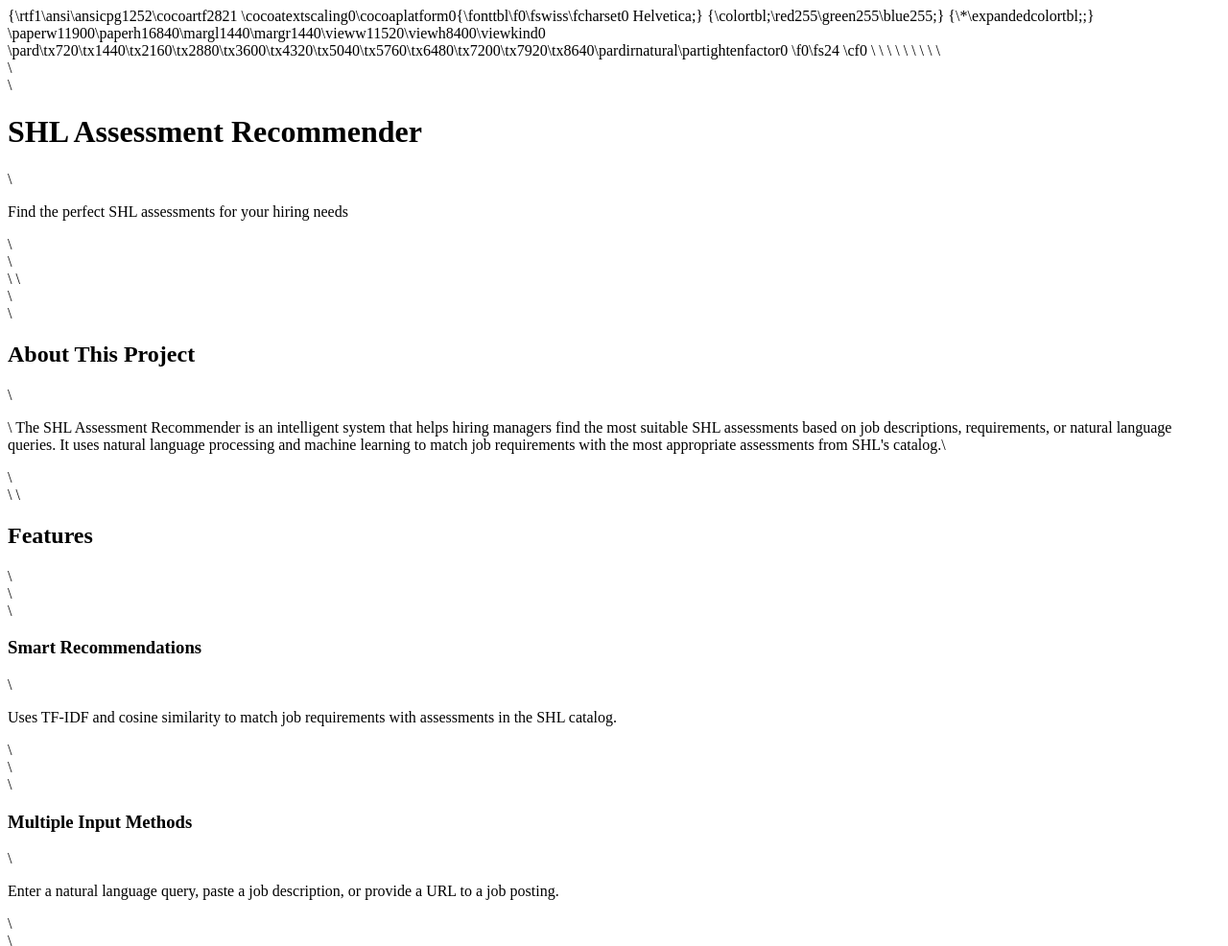
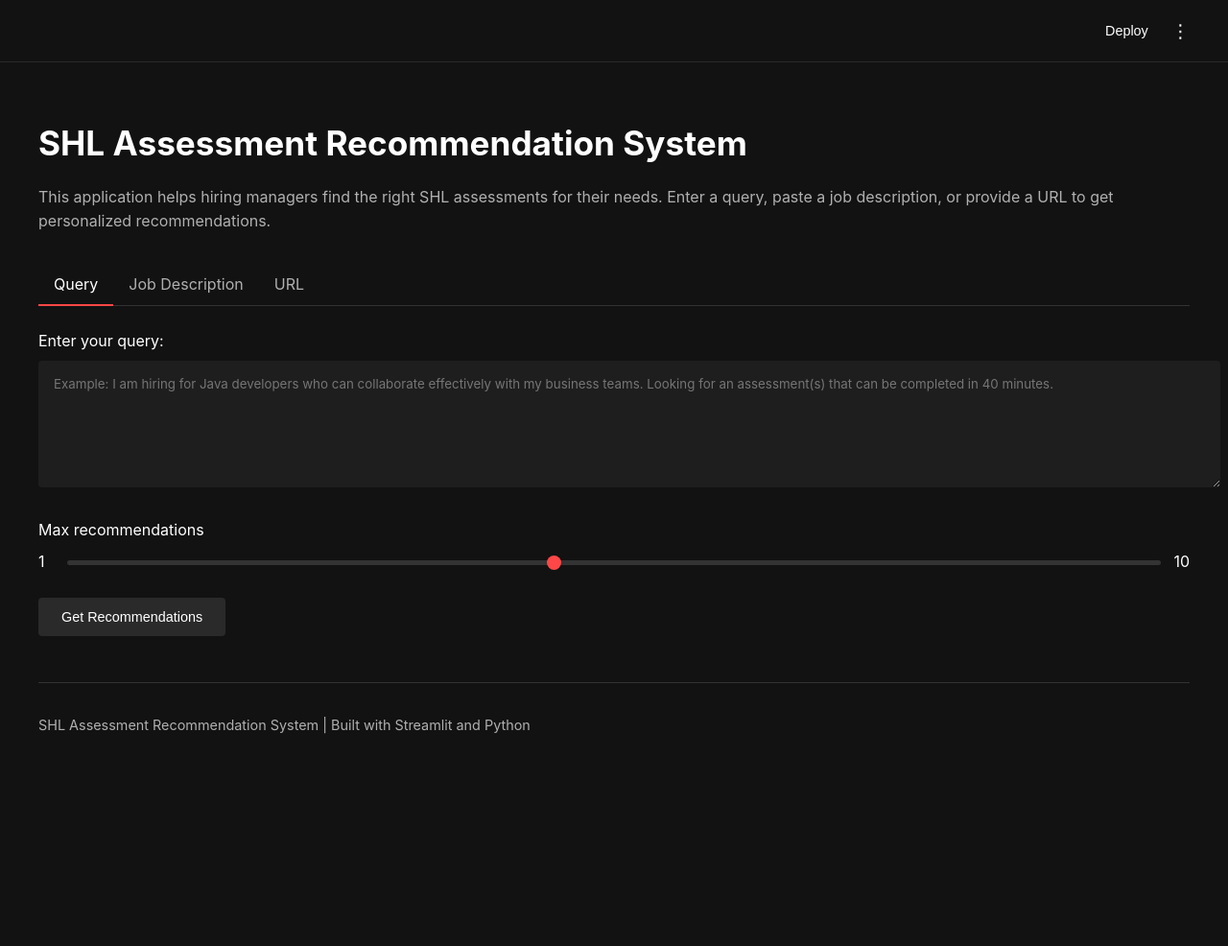
Before and after one commit to VeyronRocx/shl_recommender, a plain HTML site: page index.html in a window 1280 px wide. Shown: the top 986 px of the page at 96% size. After the commit the page ends 800 px from the top, so only its background shows below. Drawn offline with Linux system fonts and the light colour scheme.

Commit message:
Update index.html

```diff
--- a/index.html
+++ b/index.html
@@ -1,255 +1,250 @@
-{\rtf1\ansi\ansicpg1252\cocoartf2821
-\cocoatextscaling0\cocoaplatform0{\fonttbl\f0\fswiss\fcharset0 Helvetica;}
-{\colortbl;\red255\green255\blue255;}
-{\*\expandedcolortbl;;}
-\paperw11900\paperh16840\margl1440\margr1440\vieww11520\viewh8400\viewkind0
-\pard\tx720\tx1440\tx2160\tx2880\tx3600\tx4320\tx5040\tx5760\tx6480\tx7200\tx7920\tx8640\pardirnatural\partightenfactor0
+<!DOCTYPE html>
+<html lang="en">
+<head>
+    <meta charset="UTF-8">
+    <meta name="viewport" content="width=device-width, initial-scale=1.0">
+    <title>SHL Assessment Recommendation System</title>
+    <style>
+        :root {
+            --bg-color: #121212;
+            --card-bg: #1e1e1e;
+            --text-color: #ffffff;
+            --secondary-text: #b0b0b0;
+            --accent-color: #ff4747;
+            --button-color: #2a2a2a;
+        }
 
-\f0\fs24 \cf0 <!DOCTYPE html>\
-<html lang="en">\
-<head>\
-    <meta charset="UTF-8">\
-    <meta name="viewport" content="width=device-width, initial-scale=1.0">\
-    <title>SHL Assessment Recommender</title>\
-    <style>\
-        :root \{\
-            --primary-color: #2e5cb8;\
-            --secondary-color: #1e3c73;\
-            --accent-color: #4d8bf0;\
-            --light-bg: #f5f9ff;\
-            --text-color: #333;\
-            --light-text: #666;\
-        \}\
-        \
-        body \{\
-            font-family: 'Segoe UI', Tahoma, Geneva, Verdana, sans-serif;\
-            line-height: 1.6;\
-            margin: 0;\
-            padding: 0;\
-            color: var(--text-color);\
-            background-color: #fff;\
-        \}\
-        \
-        header \{\
-            background: linear-gradient(to right, var(--primary-color), var(--secondary-color));\
-            color: white;\
-            padding: 2rem 0;\
-            text-align: center;\
-        \}\
-        \
-        .container \{\
-            width: 90%;\
-            max-width: 1200px;\
-            margin: 0 auto;\
-            padding: 2rem 0;\
-        \}\
-        \
-        h1 \{\
-            margin: 0;\
-            font-size: 2.5rem;\
-        \}\
-        \
-        h2 \{\
-            color: var(--primary-color);\
-            margin-top: 2rem;\
-            border-bottom: 2px solid var(--accent-color);\
-            padding-bottom: 0.5rem;\
-        \}\
-        \
-        h3 \{\
-            color: var(--secondary-color);\
-        \}\
-        \
-        .subtitle \{\
-            font-size: 1.2rem;\
-            opacity: 0.9;\
-        \}\
-        \
-        .card \{\
-            background-color: var(--light-bg);\
-            border-radius: 8px;\
-            padding: 1.5rem;\
-            margin: 1.5rem 0;\
-            box-shadow: 0 4px 6px rgba(0, 0, 0, 0.1);\
-        \}\
-        \
-        .feature-grid \{\
-            display: grid;\
-            grid-template-columns: repeat(auto-fill, minmax(300px, 1fr));\
-            gap: 1.5rem;\
-            margin: 2rem 0;\
-        \}\
-        \
-        .feature-item \{\
-            background-color: white;\
-            border-radius: 8px;\
-            padding: 1.5rem;\
-            box-shadow: 0 2px 4px rgba(0, 0, 0, 0.08);\
-            border-left: 4px solid var(--accent-color);\
-        \}\
-        \
-        .btn \{\
-            display: inline-block;\
-            background-color: var(--primary-color);\
-            color: white;\
-            padding: 0.8rem 1.5rem;\
-            text-decoration: none;\
-            border-radius: 4px;\
-            font-weight: 500;\
-            margin-right: 1rem;\
-            margin-top: 1rem;\
-            transition: background-color 0.2s;\
-        \}\
-        \
-        .btn:hover \{\
-            background-color: var(--secondary-color);\
-        \}\
-        \
-        .btn-secondary \{\
-            background-color: white;\
-            color: var(--primary-color);\
-            border: 1px solid var(--primary-color);\
-        \}\
-        \
-        .btn-secondary:hover \{\
-            background-color: var(--light-bg);\
-        \}\
-        \
-        pre \{\
-            background-color: #f4f4f4;\
-            padding: 1rem;\
-            border-radius: 4px;\
-            overflow-x: auto;\
-        \}\
-        \
-        code \{\
-            font-family: 'Courier New', Courier, monospace;\
-        \}\
-        \
-        .demo-image \{\
-            max-width: 100%;\
-            border-radius: 8px;\
-            box-shadow: 0 4px 8px rgba(0, 0, 0, 0.1);\
-            margin: 1.5rem 0;\
-        \}\
-        \
-        footer \{\
-            background-color: var(--light-bg);\
-            padding: 2rem 0;\
-            text-align: center;\
-            margin-top: 3rem;\
-            color: var(--light-text);\
-        \}\
-    </style>\
-</head>\
-<body>\
-    <header>\
-        <div class="container">\
-            <h1>SHL Assessment Recommender</h1>\
-            <p class="subtitle">Find the perfect SHL assessments for your hiring needs</p>\
-        </div>\
-    </header>\
-\
-    <div class="container">\
-        <div class="card">\
-            <h2>About This Project</h2>\
-            <p>\
-                The SHL Assessment Recommender is an intelligent system that helps hiring managers find the most suitable SHL assessments based on job descriptions, requirements, or natural language queries. It uses natural language processing and machine learning to match job requirements with the most appropriate assessments from SHL's catalog.\
-            </p>\
-        </div>\
-\
-        <h2>Features</h2>\
-        <div class="feature-grid">\
-            <div class="feature-item">\
-                <h3>Smart Recommendations</h3>\
-                <p>Uses TF-IDF and cosine similarity to match job requirements with assessments in the SHL catalog.</p>\
-            </div>\
-            <div class="feature-item">\
-                <h3>Multiple Input Methods</h3>\
-                <p>Enter a natural language query, paste a job description, or provide a URL to a job posting.</p>\
-            </div>\
-            <div class="feature-item">\
-                <h3>Intelligent Analysis</h3>\
-                <p>Automatically detects skills, test types, and duration constraints from your input.</p>\
-            </div>\
-            <div class="feature-item">\
-                <h3>REST API</h3>\
-                <p>Access recommendations programmatically through a well-documented FastAPI endpoint.</p>\
-            </div>\
-        </div>\
-\
-        <h2>How It Works</h2>\
-        <p>\
-            The application analyzes your input using natural language processing techniques to extract relevant information such as:\
-        </p>\
-        <ul>\
-            <li>Technical skills required (Java, Python, SQL, etc.)</li>\
-            <li>Types of assessments needed (cognitive, personality, technical)</li>\
-            <li>Maximum duration constraints</li>\
-        </ul>\
-        <p>\
-            It then uses TF-IDF vectorization and cosine similarity to match your requirements with the most suitable assessments from the SHL catalog, applying filters based on your constraints.\
-        </p>\
-\
-        <h2>Try The Application</h2>\
-        <p>\
-            This GitHub Pages site is a static representation of the project. To use the actual application:\
-        </p>\
-\
-        <h3>Option 1: Deploy Your Own Instance</h3>\
-        <pre><code>git clone https://github.com/yourusername/shl-recommender.git\
-cd shl-recommender\
-pip install -r requirements.txt\
-\
-# Run the Streamlit web interface\
-streamlit run app.py\
-\
-# Or run the API server\
-uvicorn api:app --reload</code></pre>\
-\
-        <h3>Option 2: Try the Hosted Version</h3>\
-        <p>\
-            For a live demo of this application, check out our hosted version:\
-        </p>\
-        <a href="#" class="btn">Try Live Demo</a>\
-        <a href="https://github.com/yourusername/shl-recommender" class="btn btn-secondary">View on GitHub</a>\
-\
-        <h2>Example Queries</h2>\
-        <div class="card">\
-            <p><strong>Query:</strong> "I am hiring for Java developers who can collaborate effectively with my business teams. Looking for an assessment(s) that can be completed in 40 minutes."</p>\
-            <p><strong>The system will:</strong> Detect Java as a required skill, identify a 40-minute time constraint, and recommend suitable technical assessments that meet these criteria.</p>\
-        </div>\
-\
-        <div class="card">\
-            <p><strong>Query:</strong> "Hiring for an analyst position. Need cognitive and personality tests under 30 minutes."</p>\
-            <p><strong>The system will:</strong> Identify the need for cognitive and personality assessments with a 30-minute duration limit and provide appropriate recommendations.</p>\
-        </div>\
-\
-        <h2>Project Architecture</h2>\
-        <ul>\
-            <li><strong>app.py</strong> - Streamlit web interface</li>\
-            <li><strong>api.py</strong> - FastAPI REST API for programmatic access</li>\
-            <li><strong>recommender.py</strong> - Core recommendation engine</li>\
-            <li><strong>shl_assessments.csv</strong> - Assessment catalog data</li>\
-        </ul>\
-\
-        <h2>Technical Implementation</h2>\
-        <p>\
-            The recommendation engine uses:\
-        </p>\
-        <ul>\
-            <li>TF-IDF Vectorization for text processing</li>\
-            <li>Cosine similarity for matching</li>\
-            <li>Regular expressions for extracting constraints</li>\
-            <li>Pandas for data manipulation</li>\
-        </ul>\
-    </div>\
-\
-    <footer>\
-        <div class="container">\
-            <p>SHL Assessment Recommender | Created with Python, FastAPI, and Streamlit</p>\
-            <p>\'a9 2025 | <a href="https://github.com/yourusername">GitHub</a></p>\
-        </div>\
-    </footer>\
-</body>\
-</html>}
+        body {
+            font-family: -apple-system, BlinkMacSystemFont, 'Segoe UI', Roboto, Oxygen, Ubuntu, Cantarell, 'Open Sans', 'Helvetica Neue', sans-serif;
+            line-height: 1.6;
+            margin: 0;
+            padding: 0;
+            color: var(--text-color);
+            background-color: var(--bg-color);
+        }
+
+        .header-bar {
+            display: flex;
+            justify-content: flex-end;
+            padding: 1rem 2rem;
+            background-color: var(--bg-color);
+            border-bottom: 1px solid #2a2a2a;
+        }
+
+        .deploy-btn {
+            background: none;
+            border: none;
+            color: var(--text-color);
+            font-size: 0.9rem;
+            cursor: pointer;
+            padding: 0.5rem 1rem;
+        }
+
+        .options-btn {
+            background: none;
+            border: none;
+            color: var(--text-color);
+            font-size: 1.2rem;
+            cursor: pointer;
+            padding: 0 0.5rem;
+        }
+
+        .container {
+            max-width: 1200px;
+            margin: 0 auto;
+            padding: 2rem;
+        }
+
+        h1 {
+            font-size: 2.2rem;
+            margin-bottom: 1rem;
+        }
+
+        .description {
+            color: var(--secondary-text);
+            margin-bottom: 2rem;
+        }
+
+        .tabs {
+            display: flex;
+            margin-bottom: 1.5rem;
+            border-bottom: 1px solid #333;
+        }
+
+        .tab {
+            padding: 0.5rem 1rem;
+            cursor: pointer;
+            color: var(--secondary-text);
+            position: relative;
+        }
+
+        .tab.active {
+            color: var(--text-color);
+        }
+
+        .tab.active::after {
+            content: '';
+            position: absolute;
+            bottom: -1px;
+            left: 0;
+            width: 100%;
+            height: 2px;
+            background-color: var(--accent-color);
+        }
+
+        .input-label {
+            display: block;
+            margin-bottom: 0.5rem;
+        }
+
+        textarea {
+            width: 100%;
+            height: 100px;
+            padding: 1rem;
+            border-radius: 4px;
+            background-color: var(--card-bg);
+            border: none;
+            color: var(--text-color);
+            font-family: inherit;
+            margin-bottom: 1.5rem;
+            resize: vertical;
+        }
+
+        .slider-container {
+            margin-bottom: 1.5rem;
+        }
+
+        .slider-label {
+            margin-bottom: 0.5rem;
+            display: block;
+        }
+
+        .slider-wrapper {
+            display: flex;
+            align-items: center;
+        }
+
+        .slider-min {
+            flex: 0 0 20px;
+        }
+
+        .slider-max {
+            flex: 0 0 20px;
+            text-align: right;
+        }
+
+        .slider {
+            flex: 1;
+            margin: 0 10px;
+            -webkit-appearance: none;
+            height: 5px;
+            border-radius: 5px;
+            background: #333;
+            outline: none;
+        }
+
+        .slider::-webkit-slider-thumb {
+            -webkit-appearance: none;
+            appearance: none;
+            width: 15px;
+            height: 15px;
+            border-radius: 50%;
+            background: var(--accent-color);
+            cursor: pointer;
+        }
+
+        .get-recommendations-btn {
+            background-color: var(--button-color);
+            color: var(--text-color);
+            border: none;
+            padding: 0.75rem 1.5rem;
+            border-radius: 4px;
+            cursor: pointer;
+            font-size: 0.9rem;
+            font-weight: 500;
+        }
+
+        .footer {
+            margin-top: 3rem;
+            padding-top: 2rem;
+            border-top: 1px solid #333;
+            color: var(--secondary-text);
+            font-size: 0.9rem;
+        }
+    </style>
+</head>
+<body>
+    <div class="header-bar">
+        <button class="deploy-btn">Deploy</button>
+        <button class="options-btn">⋮</button>
+    </div>
+
+    <div class="container">
+        <h1>SHL Assessment Recommendation System</h1>
+        <p class="description">This application helps hiring managers find the right SHL assessments for their needs. Enter a query, paste a job description, or provide a URL to get personalized recommendations.</p>
+
+        <div class="tabs">
+            <div class="tab active">Query</div>
+            <div class="tab">Job Description</div>
+            <div class="tab">URL</div>
+        </div>
+
+        <div class="input-section">
+            <label class="input-label">Enter your query:</label>
+            <textarea placeholder="Example: I am hiring for Java developers who can collaborate effectively with my business teams. Looking for an assessment(s) that can be completed in 40 minutes."></textarea>
+        </div>
+
+        <div class="slider-container">
+            <label class="slider-label">Max recommendations</label>
+            <div class="slider-wrapper">
+                <span class="slider-min">1</span>
+                <input type="range" min="1" max="10" value="5" class="slider" id="recommendations-slider">
+                <span class="slider-max">10</span>
+            </div>
+        </div>
+
+        <button class="get-recommendations-btn">Get Recommendations</button>
+
+        <div id="recommendations-results">
+            <!-- Results will appear here after submission -->
+        </div>
+
+        <div class="footer">
+            SHL Assessment Recommendation System | Built with Streamlit and Python
+        </div>
+    </div>
+
+    <script>
+        // For GitHub Pages static demonstration only
+        document.querySelector('.get-recommendations-btn').addEventListener('click', function() {
+            const queryText = document.querySelector('textarea').value;
+
+            if (queryText.trim() === '') {
+                alert('Please enter a query');
+                return;
+            }
+
+            // In a real application, this would make an API call
+            // For static GitHub Pages, we'll just show a message
+            const resultsDiv = document.getElementById('recommendations-results');
+            resultsDiv.innerHTML = `
+                <div style="margin-top: 2rem; padding: 1.5rem; background-color: #242424; border-radius: 4px;">
+                    <h3 style="margin-top: 0;">Recommended SHL Assessments</h3>
+                    <p>This is a static demonstration. In the full application, your recommendations would appear here.</p>
+                    <p>To run the actual recommender system, you need to deploy the Python backend.</p>
+                    <p>Check the GitHub repository for deployment instructions or try the live demo linked in the README.</p>
+                </div>
+            `;
+        });
+
+        // Tab switching functionality
+        const tabs = document.querySelectorAll('.tab');
+        tabs.forEach(tab => {
+            tab.addEventListener('click', function() {
+                tabs.forEach(t => t.classList.remove('active'));
+                this.classList.add('active');
+            });
+        });
+    </script>
+</body>
+</html>
```
